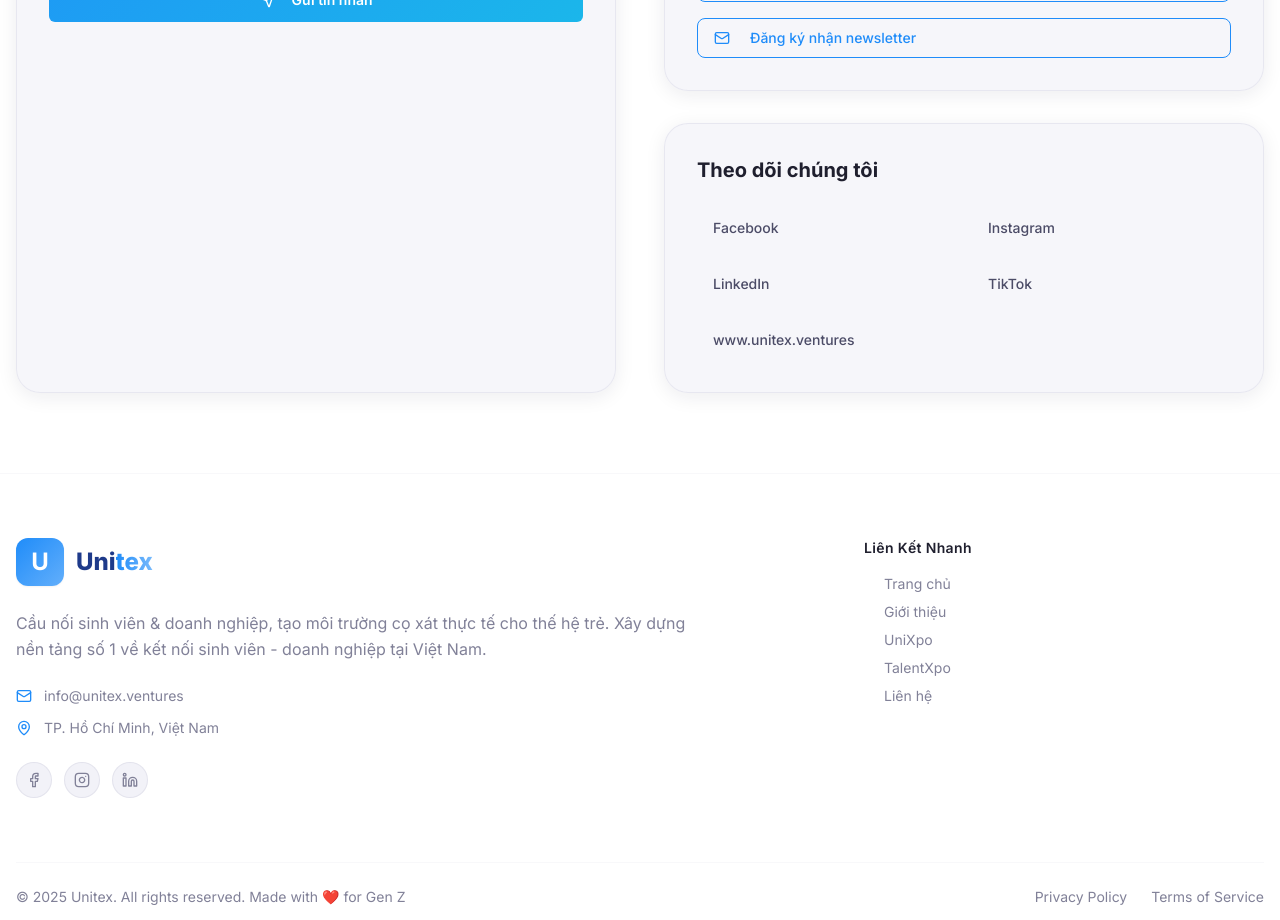
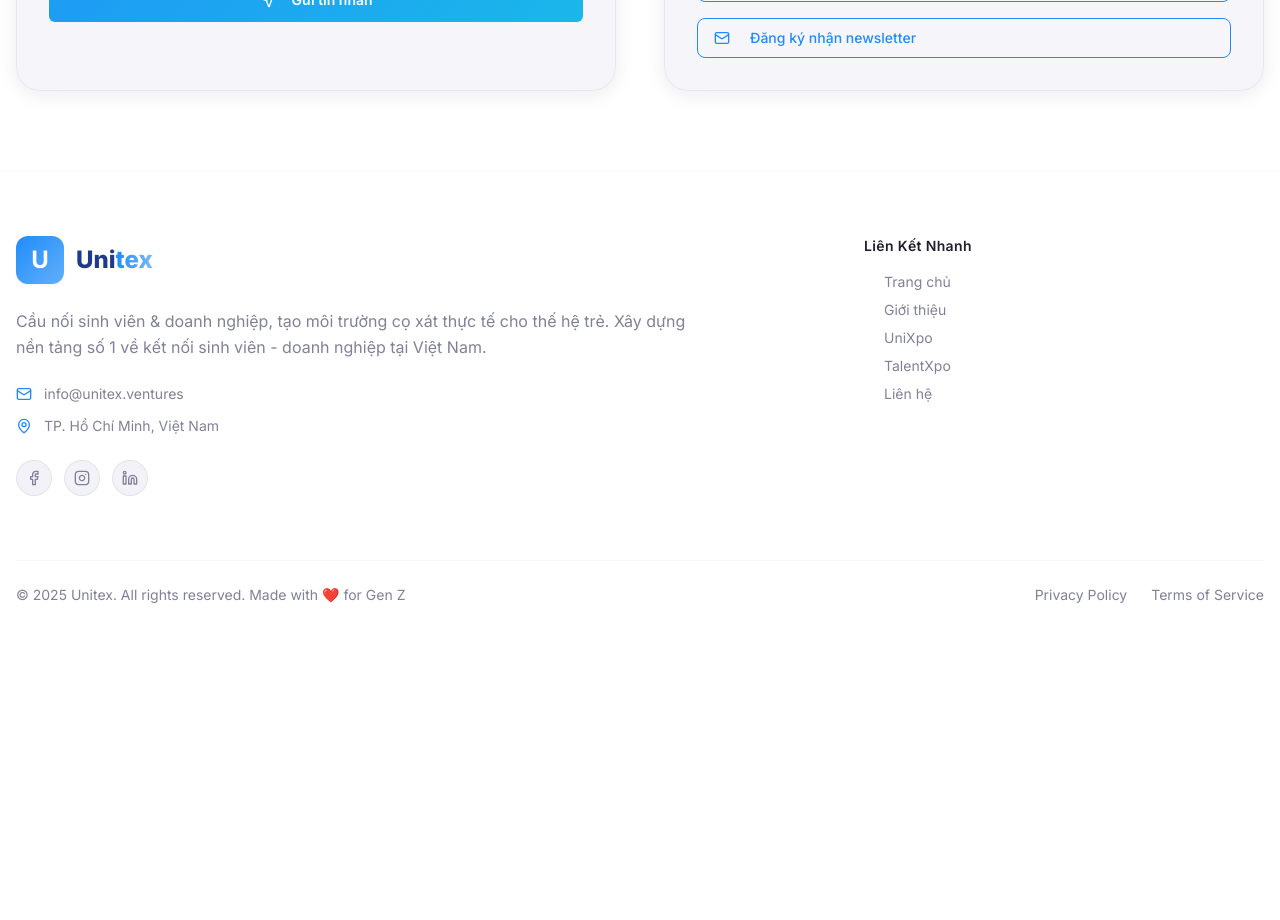
Before and after one commit to leotran-org/unitex, a React (Vite) app: page / in a window 1280 px wide. Shown: the part 6120-7040 px from the top of the page. After the commit the page ends 6749 px from the top, so only its background shows below. Built offline with nearby package versions, Linux system fonts and the light colour scheme.

Commit message:
update contact

```diff
--- a/src/components/Contact.tsx
+++ b/src/components/Contact.tsx
@@ -126,28 +126,6 @@ const Contact = () => {
               </div>
             </div>
 
-            {/* Social Media */}
-            <div className="glass-effect p-8 rounded-3xl">
-              <h3 className="text-xl font-bold mb-6 text-foreground">Theo dõi chúng tôi</h3>
-
-              <div className="grid grid-cols-2 gap-4">
-                <Button variant="ghost" className="justify-start">
-                  Facebook
-                </Button>
-                <Button variant="ghost" className="justify-start">
-                  Instagram
-                </Button>
-                <Button variant="ghost" className="justify-start">
-                  LinkedIn
-                </Button>
-                <Button variant="ghost" className="justify-start">
-                  TikTok
-                </Button>
-                <Button variant="ghost" className="justify-start">
-                    www.unitex.ventures
-                </Button>
-              </div>
-            </div>
           </div>
         </div>
       </div>
```
